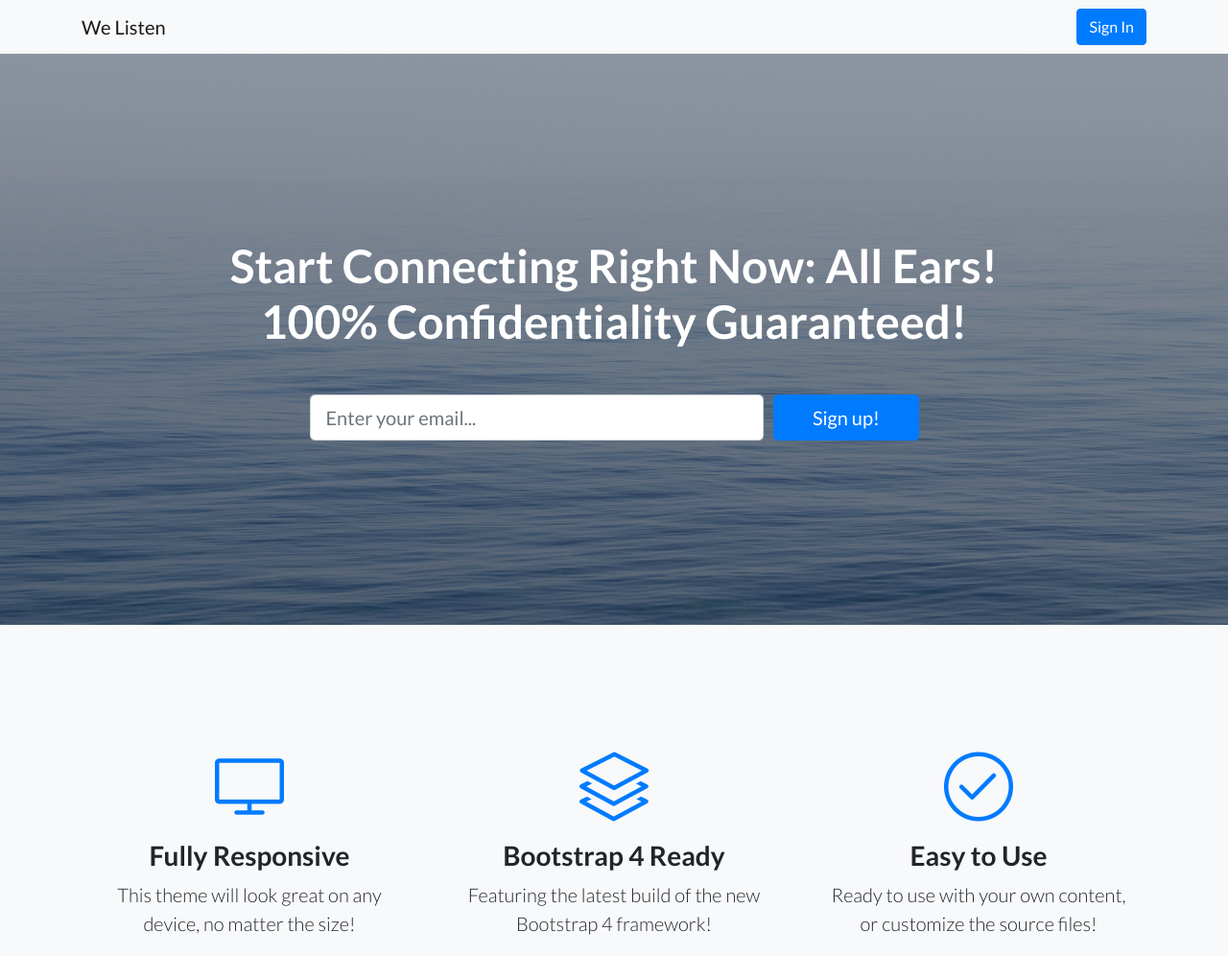
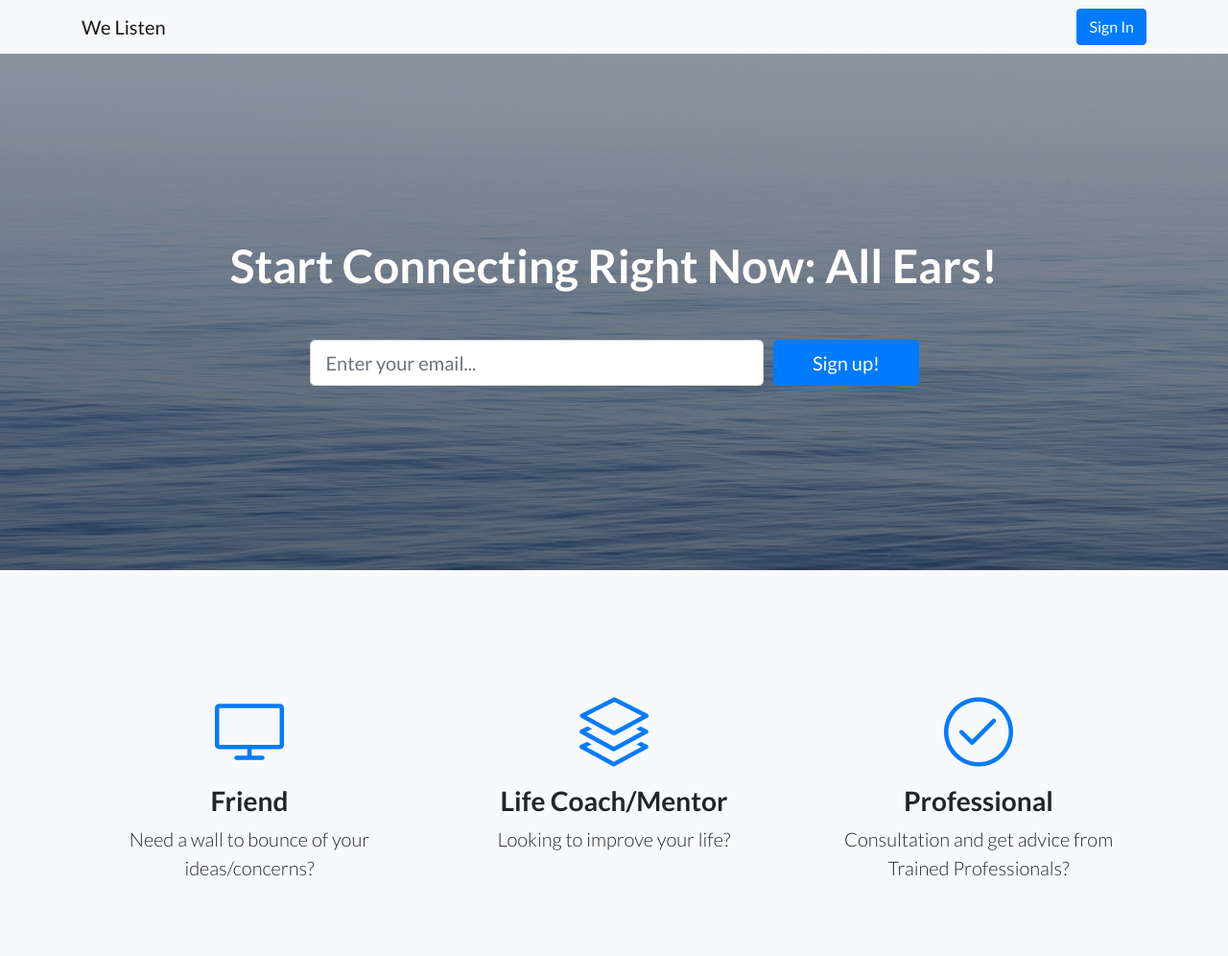
Before and after one commit to Parrot-One/landingpage, a website: page index.html in a window 1280 px wide. Shown: the top 996 px of the page at 96% size. Drawn offline with Linux system fonts and the light colour scheme.

Commit message:
update paragraph 2 section

```diff
--- a/index.html
+++ b/index.html
@@ -39,7 +39,7 @@
       <div class="container">
         <div class="row">
           <div class="col-xl-9 mx-auto">
-            <h1 class="mb-5">Start Connecting Right Now: All Ears! 100% Confidentiality Guaranteed!</h1>
+            <h1 class="mb-5">Start Connecting Right Now: All Ears!</h1>
           </div>
           <div class="col-md-10 col-lg-8 col-xl-7 mx-auto">
             <form>
@@ -66,8 +66,8 @@
               <div class="features-icons-icon d-flex">
                 <i class="icon-screen-desktop m-auto text-primary"></i>
               </div>
-              <h3>Fully Responsive</h3>
-              <p class="lead mb-0">This theme will look great on any device, no matter the size!</p>
+              <h3>Friend</h3>
+              <p class="lead mb-0">Need a wall to bounce of your ideas/concerns?</p>
             </div>
           </div>
           <div class="col-lg-4">
@@ -75,8 +75,8 @@
               <div class="features-icons-icon d-flex">
                 <i class="icon-layers m-auto text-primary"></i>
               </div>
-              <h3>Bootstrap 4 Ready</h3>
-              <p class="lead mb-0">Featuring the latest build of the new Bootstrap 4 framework!</p>
+              <h3>Life Coach/Mentor</h3>
+              <p class="lead mb-0">Looking to improve your life?</p>
             </div>
           </div>
           <div class="col-lg-4">
@@ -84,8 +84,8 @@
               <div class="features-icons-icon d-flex">
                 <i class="icon-check m-auto text-primary"></i>
               </div>
-              <h3>Easy to Use</h3>
-              <p class="lead mb-0">Ready to use with your own content, or customize the source files!</p>
+              <h3>Professional</h3>
+              <p class="lead mb-0">Consultation and get advice from Trained Professionals?</p>
             </div>
           </div>
         </div>
```
